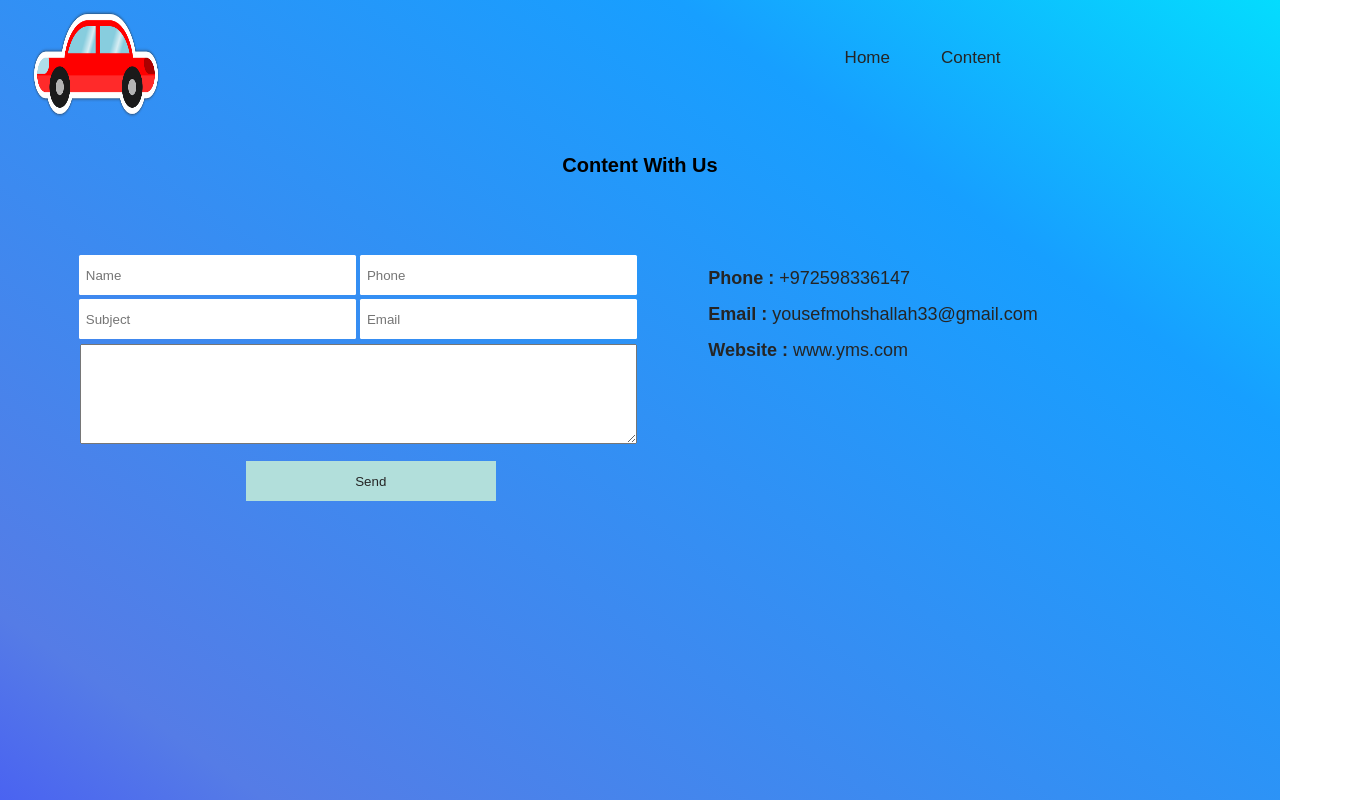
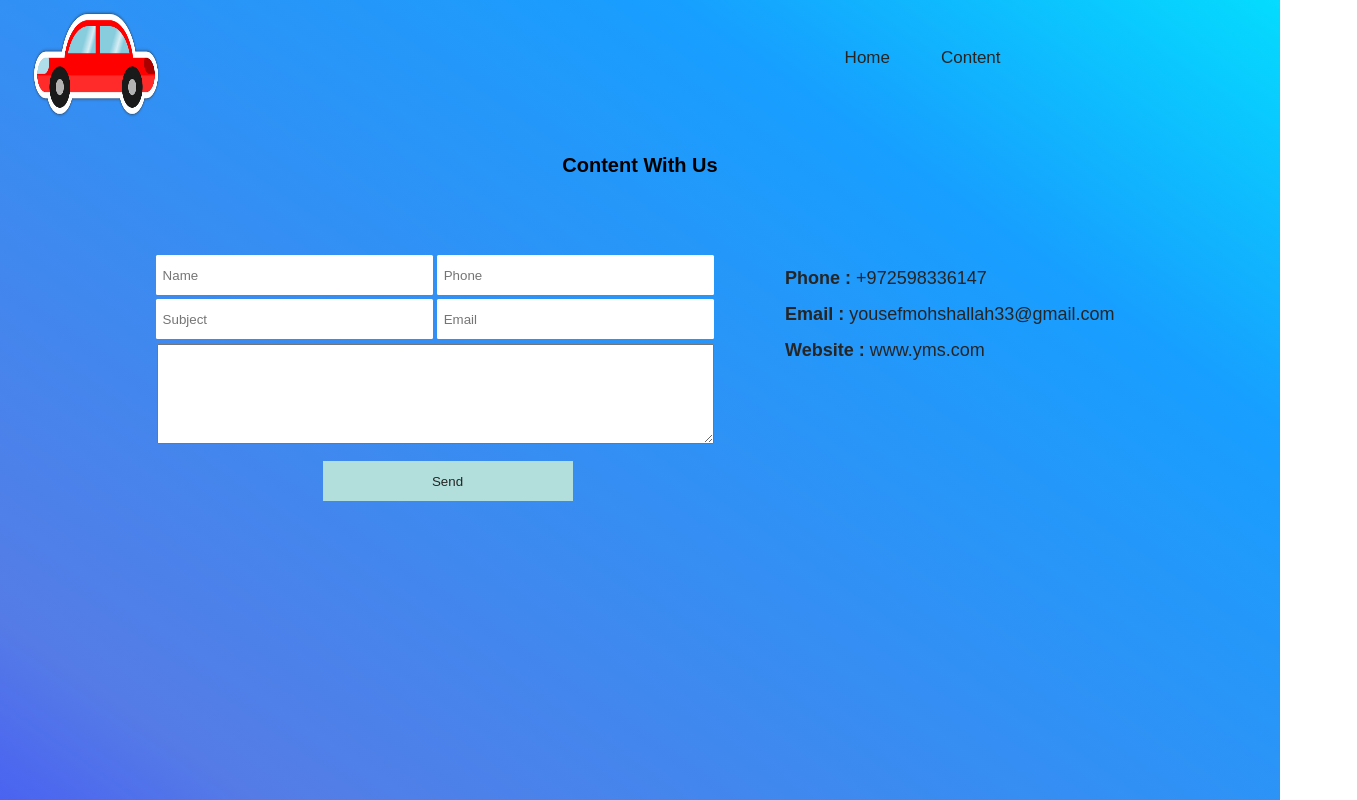
Before and after one commit to yousefShallah/YMSApp, a React (Create React App) app: page /content in a window 1280 px wide. Shown: the whole page, 1357 px wide, since content can reach past the window. Built offline with nearby package versions, Linux system fonts and the light colour scheme.

Commit message:
add on style content component

```diff
--- a/src/Components/Content/style.css
+++ b/src/Components/Content/style.css
@@ -17,6 +17,7 @@
     padding: 6%;
     display: flex;
     box-sizing: border-box;
+    margin-left: 6%;
 }
 .contentSection p{
     font-size: 20px;
```
